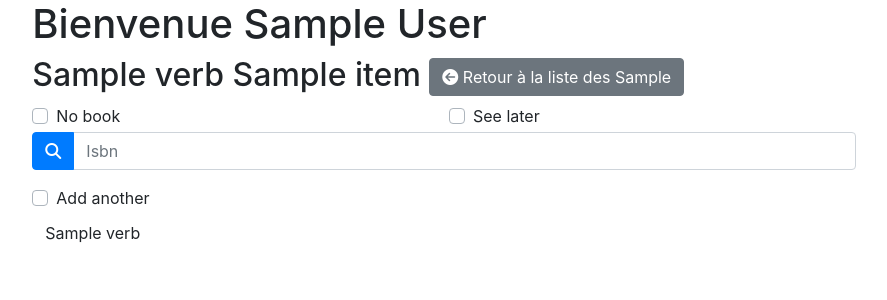
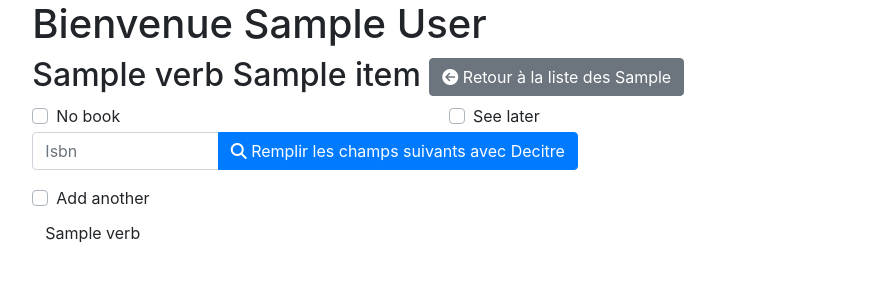
Before and after one commit to Crocmagnon/manuels-scolaires, a Django app: template manuels/templates/manuels/add_book.html in a window 1280 px wide. Shown: the part 56-356 px from the top of the page, without its empty margins (196-1083 px from the left). Run offline with Django 3.2, Linux system fonts and the light colour scheme; the template is opened without the code that fills it: most values are stand-ins (such as "Sample title", 1, 10 or a date in 2020); form fields are guessed from the names that the template uses; some libraries are stand-ins or nearby versions.

Commit message:
Increase decitre button size

```diff
--- a/manuels/templates/manuels/add_book.html
+++ b/manuels/templates/manuels/add_book.html
@@ -39,20 +39,21 @@
         </div>
     </div>
     <div class="form-row">
-        <div class="col-12">
+        <div class="col-8">
             <div class="form-group">
                 {% bootstrap_label content=form.isbn.label label_for=form.isbn.auto_id %}
                 <div class="input-group">
-                    <div class="input-group-prepend">
-                        <button class="btn btn-primary" type="button" id="id_isbn_button" data-toggle="tooltip" data-placement="top" title="Chercher avec Decitre">
-                            <i class="fas fa-search"></i> <i class="fas fa-spinner fa-spin" id="id_isbn_spinner" hidden></i>
-                        </button>
-                    </div>
                     <input name="{{ form.isbn.name }}" maxlength="20"
                            class="form-control"
                            placeholder="{{ form.isbn.label }}"
                            {% if form.isbn.value != None %} value="{{ form.isbn.value|stringformat:'s' }}"{% endif %}
                            required="" id="{{ form.isbn.auto_id }}" type="text">
+                    <div class="input-group-append">
+                        <button class="btn btn-primary" type="button" id="id_isbn_button" data-toggle="tooltip" data-placement="top" title="Chercher avec Decitre">
+                            <i class="fas fa-search"></i> <i class="fas fa-spinner fa-spin" id="id_isbn_spinner" hidden></i>
+                            Remplir les champs suivants avec Decitre
+                        </button>
+                    </div>
                 </div>
                 <div class="invalid-feedback" id="id_isbn_invalid_feedback">
                 </div>
```
